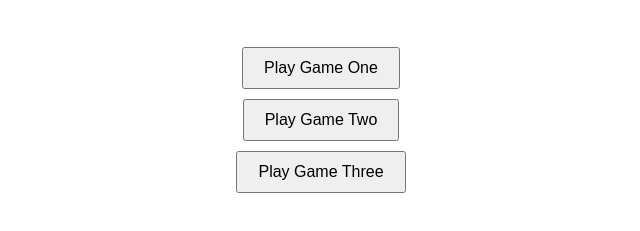
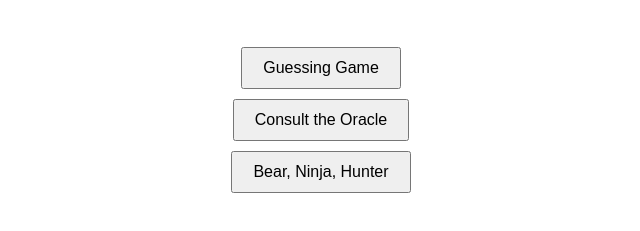
Before and after one commit to arvindpuri/Arcade, a plain HTML site: page index.html in a window 1280 px wide. Shown: the part 61-292 px from the top of the page, without its empty margins (319-959 px from the left). Drawn offline with Linux system fonts and the light colour scheme; files whose address does not match are found by name.

Commit message:
Update index.html

```diff
--- a/index.html
+++ b/index.html
@@ -16,9 +16,9 @@
 
 <body>
   <h1>Tiger Puri Arcade</h1><br>
-  <button onclick="gameOne();">Play Game One</button>
-  <button onclick="gameTwo();">Play Game Two</button>
-  <button onclick="gameThree();">Play Game Three</button>
+  <button onclick="gameOne();">Guessing Game</button>
+  <button onclick="gameTwo();">Consult the Oracle</button>
+  <button onclick="gameThree();">Bear, Ninja, Hunter</button>
 
   <script src="script.js"></script>
 
```
